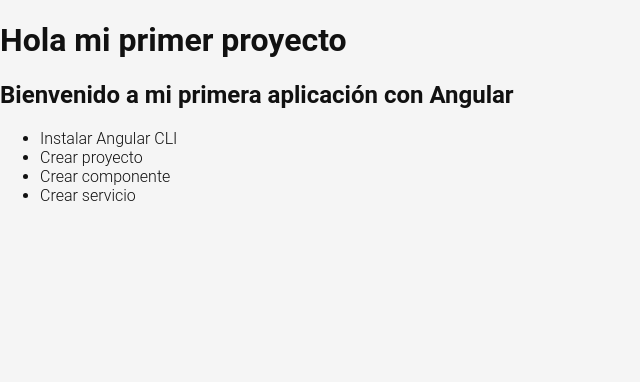
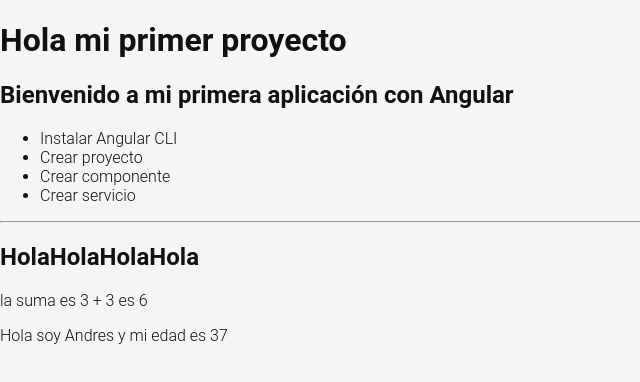
Before and after one commit to IngAamiraDev/todoapp, an Angular app: page /labs in a window 1280 px wide. Shown: the top 382 px of the page, without its empty margins (0-640 px from the left). Built offline with nearby package versions, Linux system fonts and the light colour scheme.

Commit message:
Add step3

```diff
--- a/src/app/pages/labs/labs.component.html
+++ b/src/app/pages/labs/labs.component.html
@@ -5,3 +5,7 @@
     {{ task }}
   </li>
 </ul>
+<hr />
+<h2>{{ 'Hola'.repeat(4) }}</h2>
+<p> la suma es 3 + 3 es {{ 3 + 3 }}</p>
+<p>Hola soy {{ name }} y mi edad es {{ age }}</p>
--- a/src/app/pages/labs/labs.component.ts
+++ b/src/app/pages/labs/labs.component.ts
@@ -6,7 +6,7 @@ import { CommonModule } from '@angular/common';
   standalone: true,
   imports: [CommonModule],
   templateUrl: './labs.component.html',
-  styleUrl: './labs.component.css'
+  styleUrls: ['./labs.component.css']
 })
 export class LabsComponent {
   welcome = 'Bienvenido a mi primera aplicación con Angular';
@@ -16,4 +16,6 @@ export class LabsComponent {
     'Crear componente',
     'Crear servicio',
   ];
+  name = 'Andres';
+  age = 37;
 }
```
